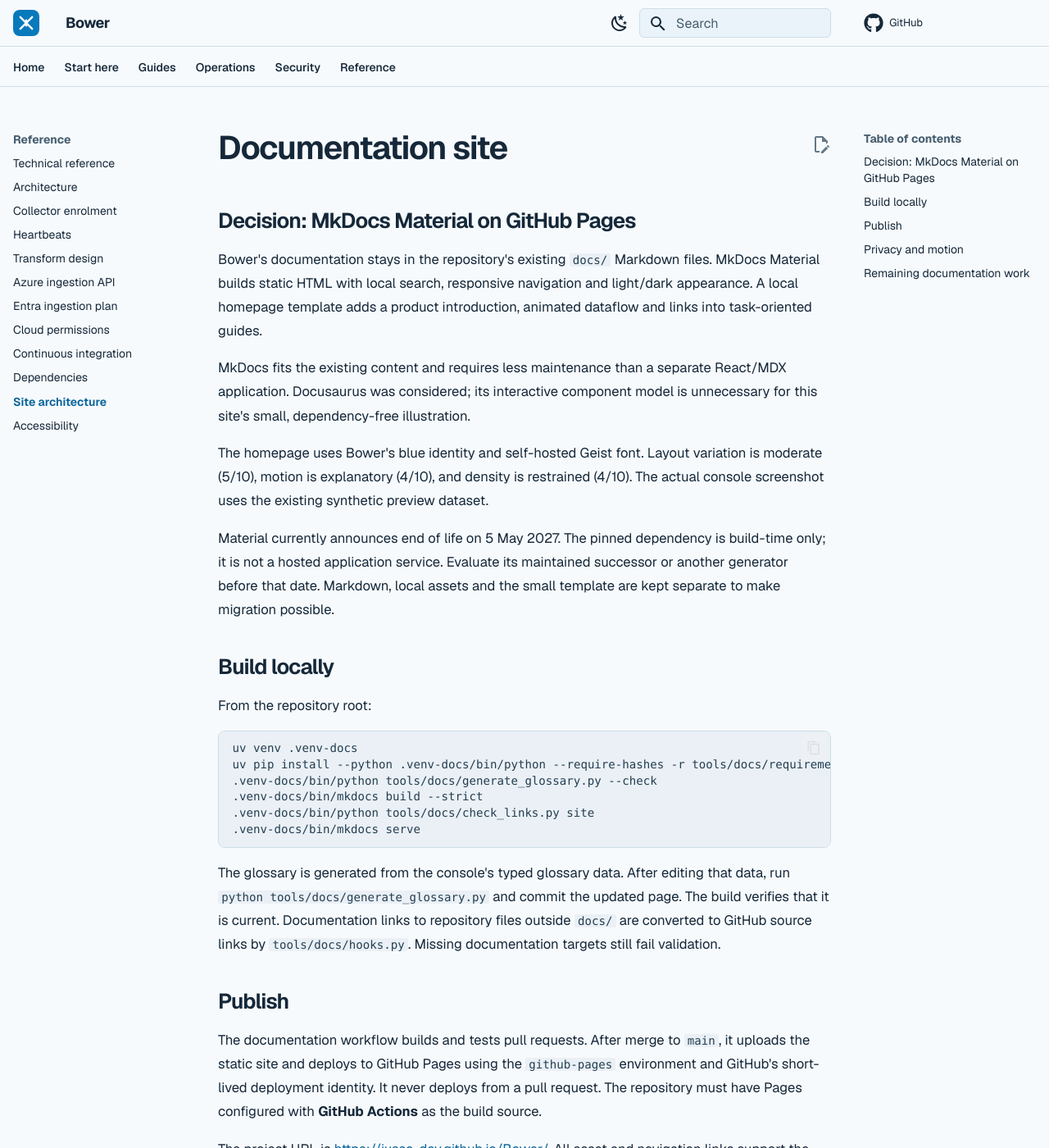
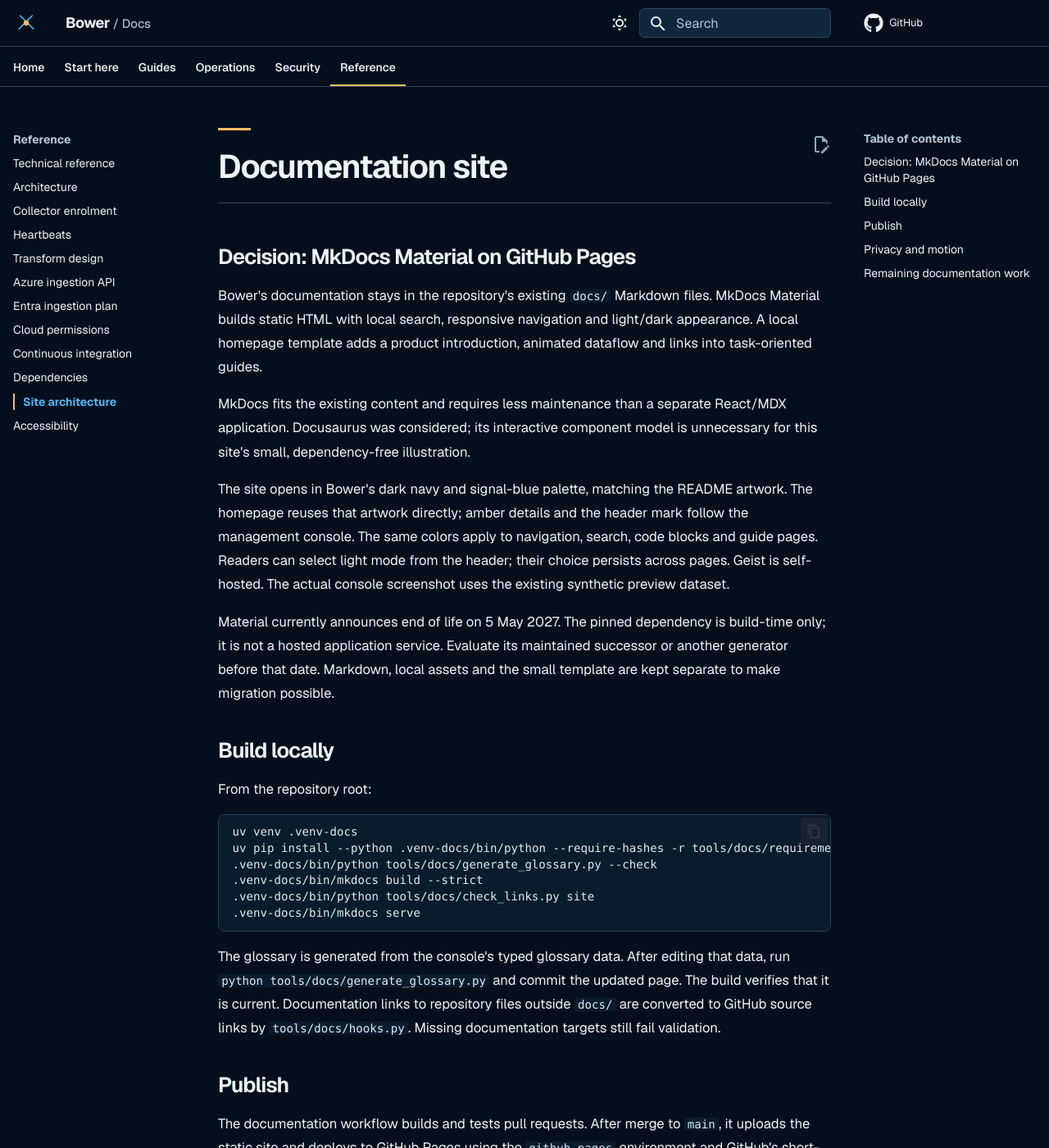
Before and after one commit to jusso-dev/Bower, an MkDocs documentation site: the page built from docs/architecture/documentation-site.md, in a window 1280 px wide and 1400 px high. Shown: the whole window at 82% size. Built offline with MkDocs 1.6.1 and Material for MkDocs 9.7.7, drawn with Linux system fonts in a browser that asks for light colours.

Commit message:
fix(docs): align site theme with Bower branding

```diff
--- a/docs-site/overrides/home.html
+++ b/docs-site/overrides/home.html
@@ -1,15 +1,27 @@
 {% extends "main.html" %}
 {% block content %}
 <div class="bower-home">
-  <section class="hero" aria-labelledby="hero-title">
-    <div class="hero-copy">
-      <p class="eyebrow">Self-hosted security telemetry</p>
-      <h1 id="hero-title">Security signal.<br><span>A path to proof.</span></h1>
-      <p class="hero-summary">Collect the events that matter. Protect sensitive details. Verify their arrival in Microsoft Sentinel.</p>
+  <section class="brand-hero" aria-labelledby="hero-title">
+    <img class="brand-art" src="{{ 'images/bower-readme-hero.png' | url }}" alt="Bower: scattered application events pass through a bowerbird-shaped network into selected blue security signals. Collect, Select, Arrange, Deliver, Prove." width="1774" height="887" fetchpriority="high">
+    <div class="brand-intro">
+      <div>
+        <p class="eyebrow">Bower documentation</p>
+        <h1 id="hero-title">From application noise<br>to <span>trusted security signal.</span></h1>
+        <p class="hero-summary">Collect the events that matter. Protect sensitive details. Verify their arrival in Microsoft Sentinel.</p>
+      </div>
       <div class="hero-actions">
         <a class="bower-button" href="{{ 'getting-started/' | url }}">Get started <span aria-hidden="true">↗</span></a>
-        <a class="text-link" href="#follow-an-event">See how it works <span aria-hidden="true">↓</span></a>
+        <a class="text-link" href="#follow-an-event">Explore the dataflow <span aria-hidden="true">↓</span></a>
       </div>
+    </div>
+  </section>
+
+  <section class="hero" aria-labelledby="flow-overview-title">
+    <div class="hero-copy">
+      <p class="eyebrow">Collect → Select → Arrange → Deliver → Prove</p>
+      <h2 id="flow-overview-title">A deliberate path.<br>At every step.</h2>
+      <p class="hero-summary">Your applications, machines and cloud sources. One path through selection, privacy controls and durable delivery. A separate query to prove arrival.</p>
+      <a class="text-link" href="{{ 'getting-started/concepts/' | url }}">Understand the five stages <span aria-hidden="true">↗</span></a>
     </div>
     <figure class="hero-flow" aria-label="Illustrated Bower dataflow">
       <svg class="flow-map" viewBox="0 0 600 380" role="img" aria-labelledby="flow-title flow-description">
--- a/docs/architecture/documentation-site.md
+++ b/docs/architecture/documentation-site.md
@@ -11,8 +11,11 @@
 React/MDX application. Docusaurus was considered; its interactive component model
 is unnecessary for this site's small, dependency-free illustration.
 
-The homepage uses Bower's blue identity and self-hosted Geist font. Layout variation
-is moderate (5/10), motion is explanatory (4/10), and density is restrained (4/10).
+The site opens in Bower's dark navy and signal-blue palette, matching the README
+artwork. The homepage reuses that artwork directly; amber details and the header
+mark follow the management console. The same colors apply to navigation, search,
+code blocks and guide pages. Readers can select light mode from the header; their
+choice persists across pages. Geist is self-hosted.
 The actual console screenshot uses the existing synthetic preview dataset.
 
 Material currently announces end of life on 5 May 2027. The pinned dependency is
--- a/docs/assets/styles/bower.css
+++ b/docs/assets/styles/bower.css
@@ -1,12 +1,14 @@
 @font-face{font-family:Geist;src:url('../fonts/geist-latin.woff2') format('woff2');font-weight:100 900;font-display:swap}
 :root{--md-text-font:Geist;--md-code-font:ui-monospace;--bower-radius:12px}
-[data-md-color-scheme=default]{--md-default-bg-color:#f7fafc;--md-default-fg-color:#15283a;--md-default-fg-color--light:#455d70;--md-default-fg-color--lighter:#627787;--md-primary-fg-color:#f7fafc;--md-primary-bg-color:#15283a;--md-accent-fg-color:#08649c;--md-typeset-a-color:#08649c;--bower-surface:#fff;--bower-soft:#eaf3f9;--bower-rule:#cddde8;--bower-accent:#08649c;--bower-on-accent:#fff;--bower-wire:#97b8ce;--md-code-bg-color:#eaf0f5;--md-code-fg-color:#243e52}
-[data-md-color-scheme=slate]{--md-default-bg-color:#101e2a;--md-default-fg-color:#edf4fa;--md-default-fg-color--light:#b9cbd9;--md-default-fg-color--lighter:#9bb2c3;--md-primary-fg-color:#101e2a;--md-primary-bg-color:#edf4fa;--md-accent-fg-color:#7ac6f2;--md-typeset-a-color:#7ac6f2;--bower-surface:#152735;--bower-soft:#1b3448;--bower-rule:#345063;--bower-accent:#7ac6f2;--bower-on-accent:#102536;--bower-wire:#54798f;--md-code-bg-color:#1a3041;--md-code-fg-color:#dcebf5}
+[data-md-color-scheme=default]{color-scheme:light;--bower-gold:#92600e;--md-default-bg-color:#f7fafc;--md-default-fg-color:#15283a;--md-default-fg-color--light:#455d70;--md-default-fg-color--lighter:#627787;--md-primary-fg-color:#f7fafc;--md-primary-bg-color:#15283a;--md-accent-fg-color:#08649c;--md-typeset-a-color:#08649c;--bower-surface:#fff;--bower-soft:#eaf3f9;--bower-rule:#cddde8;--bower-accent:#08649c;--bower-on-accent:#fff;--bower-wire:#97b8ce;--md-code-bg-color:#eaf0f5;--md-code-fg-color:#243e52}
+/* Navy canvas and blue signal accents follow the README artwork. */
+[data-md-color-scheme=slate]{color-scheme:dark;--md-default-bg-color:#030f1d;--md-default-fg-color:#edf4fa;--md-default-fg-color--light:#b3c5d6;--md-default-fg-color--lighter:#8fa8bf;--md-primary-fg-color:#030f1d;--md-primary-bg-color:#edf4fa;--md-accent-fg-color:#53beff;--md-typeset-a-color:#53beff;--bower-surface:#0a1b2d;--bower-soft:#10273d;--bower-rule:#29445e;--bower-accent:#53beff;--bower-on-accent:#031421;--bower-wire:#4e7a9e;--bower-gold:#f5be62;--md-code-bg-color:#0a1b2d;--md-code-fg-color:#dcebf5}
 html{scroll-padding-top:7rem}
 body{font-family:Geist,system-ui,sans-serif}
 .md-grid{max-width:1280px}
 .md-header{box-shadow:none;border-bottom:1px solid var(--bower-rule);color:var(--md-default-fg-color)}
 .md-header__title{font-weight:700;letter-spacing:-.025em}
+.md-header__topic:first-child .md-ellipsis::after{content:" / Docs";color:var(--md-default-fg-color--light);font-weight:450;font-size:.75rem;letter-spacing:0}
 .md-header__button.md-logo img{width:1.6rem;height:1.6rem}
 .md-tabs{background:var(--md-default-bg-color);color:var(--md-default-fg-color);border-bottom:1px solid var(--bower-rule)}
 .md-tabs__link{font-weight:550;opacity:1}
@@ -21,7 +23,10 @@
 .md-typeset h2{margin-top:2rem}
 .md-typeset a:not(.md-button):hover{text-decoration:underline;text-underline-offset:4px}
 .md-nav__link{line-height:1.45}
-.md-nav__link--active{font-weight:650}
+.md-nav__link--active{font-weight:650;color:var(--bower-accent)}
+.md-nav__item .md-nav__link--active{color:var(--bower-accent);border-inline-start:2px solid var(--bower-gold);padding-inline-start:.5rem}
+.md-typeset h1{border-bottom:1px solid var(--bower-rule);padding-bottom:1rem}
+.md-content:not(:has(.bower-home)) .md-typeset h1::before{content:"";display:block;width:2rem;height:3px;background:var(--bower-gold);margin-bottom:1rem}
 .md-footer,.md-footer-meta{background:var(--bower-surface);color:var(--md-default-fg-color);border-top:1px solid var(--bower-rule)}
 .md-copyright{color:var(--md-default-fg-color--light)}
 .md-typeset table:not([class]){background:var(--bower-surface);border-radius:var(--bower-radius)}
@@ -30,6 +35,20 @@
 :focus-visible{outline:3px solid var(--bower-accent);outline-offset:4px}
 /* The theme owns sticky-header and modal layers; custom content introduces no z-index. */
 .bower-home{padding-bottom:2rem}
+.brand-hero{padding:.5rem 0 2.5rem;border-bottom:1px solid var(--bower-rule)}
+.bower-home .brand-art{display:block;width:100%;height:auto;max-height:22rem;object-fit:contain;border-radius:0}
+.md-main:has(.bower-home) .md-main__inner{margin-top:0}
+.brand-intro{display:flex;align-items:center;justify-content:space-between;gap:2rem;padding:1.5rem 1.2rem 0}
+.bower-home .brand-intro h1{font-size:clamp(1.6rem,2.8vw,2.25rem);line-height:1.15;border:0;padding:0;margin:0 0 .8rem}
+.bower-home .brand-intro .eyebrow{color:var(--bower-gold);margin-bottom:.6rem}
+.bower-home .brand-intro .hero-summary{font-size:.85rem;max-width:34rem;margin-bottom:0}
+.brand-intro .hero-actions{flex-direction:column;align-items:flex-start;flex-shrink:0;margin:0}
+.bower-home h1,.bower-home h2{text-wrap:balance}
+.md-tabs__item--active{box-shadow:inset 0 -2px var(--bower-gold)}
+.md-typeset .admonition,.md-typeset details{background:var(--bower-surface)}
+.bower-home a.bower-button,.guide-grid a,.flow-step{transition:background-color 180ms,border-color 180ms,transform 180ms}
+@media(max-width:700px){.brand-intro{display:block;padding:1.2rem 0 0}.brand-intro .hero-actions{flex-direction:row;align-items:center;gap:1rem;margin-top:1.2rem}.brand-hero{padding-top:0}.bower-home .brand-intro h1{font-size:1.65rem}}
+
 .bower-home .hero{display:grid;grid-template-columns:1fr 1.1fr;align-items:center;gap:2rem;min-height:480px;padding:1.8rem 0 2.4rem}
 .bower-home .eyebrow{color:var(--bower-accent);font-size:.65rem;font-weight:650;letter-spacing:.12em;text-transform:uppercase;margin:0 0 1rem}
 .bower-home h1{font-size:clamp(2.4rem,4.2vw,3.35rem);line-height:1.05;letter-spacing:-.055em;margin:0 0 1.1rem;font-weight:650}
--- a/mkdocs.yml
+++ b/mkdocs.yml
@@ -21,16 +21,14 @@
   icon:
     repo: fontawesome/brands/github
   palette:
-    - media: '(prefers-color-scheme: light)'
-      scheme: default
+    - scheme: slate
+      toggle:
+        icon: material/weather-sunny
+        name: Switch to light mode
+    - scheme: default
       toggle:
         icon: material/weather-night
         name: Switch to dark mode
-    - media: '(prefers-color-scheme: dark)'
-      scheme: slate
-      toggle:
-        icon: material/weather-sunny
-        name: Switch to light mode
   features:
     - navigation.tabs
     - navigation.sections
```
Also changed, not shown: docs/reference/accessibility.md (+2 -1 lines), docs/assets/bower-mark.svg, 1 other file.
